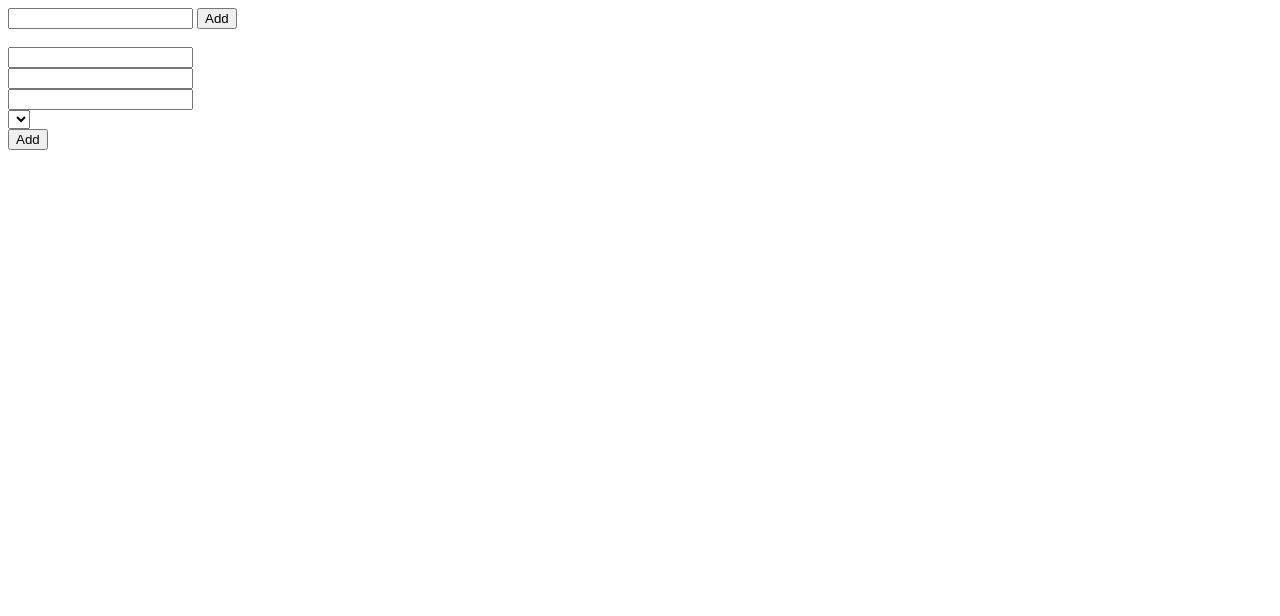
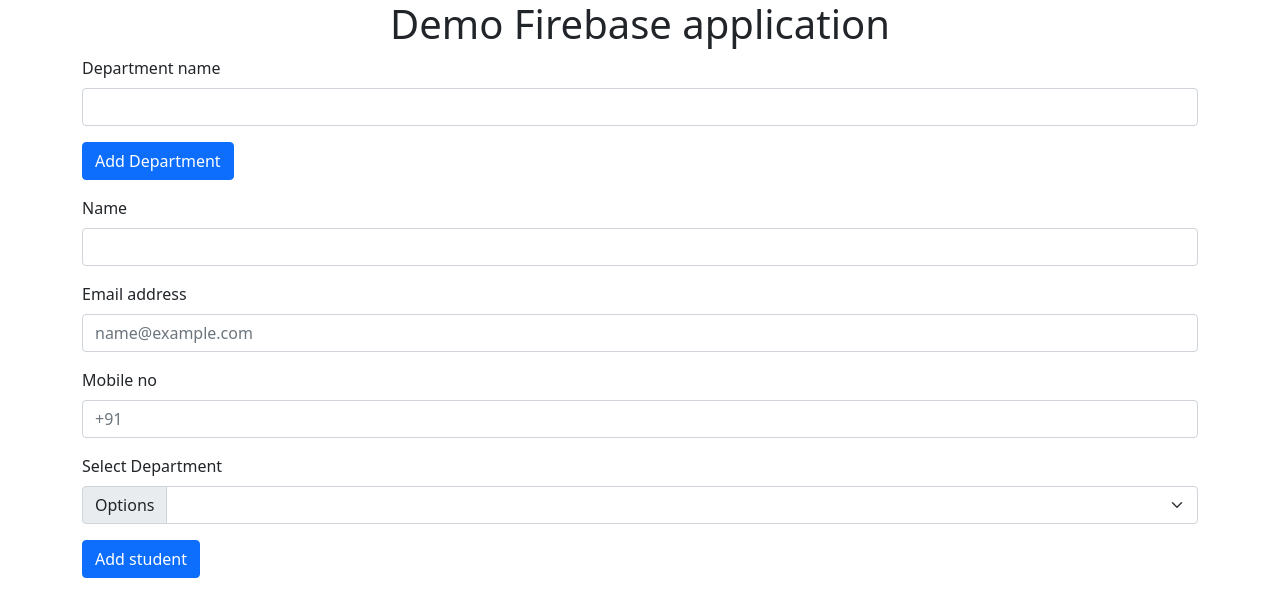
Before and after one commit to shraddhavijay/Firebase-web-Application, a plain HTML site: page Sample Web Application/index.html in a window 1280 px wide. Drawn offline with nearby package versions, Linux system fonts and the light colour scheme; no server answers.

Commit message:
completed

```diff
--- /dev/null
+++ b/Sample Web Application/functions.js
@@ -0,0 +1,49 @@
+// Initializing Firebase connection
+var firebaseConfig = {
+    apiKey: "AIzaSyCuBy1BA1RslttOA-Fgs_wK0x9_dsJdT70",
+    authDomain: "sakec-nosql-95813.firebaseapp.com",
+    databaseURL: "https://sakec-nosql-95813-default-rtdb.firebaseio.com",
+    projectId: "sakec-nosql-95813",
+    storageBucket: "sakec-nosql-95813.appspot.com",
+    messagingSenderId: "848629320357",
+    appId: "1:848629320357:web:cba362b33884ec34db5b4c",
+    measurementId: "G-2H2Y47K8S3"
+};
+firebase.initializeApp(firebaseConfig);
+var databaseReference = firebase.database().ref().child('Students_record');
+
+
+
+//This code snippet is use to fetch names of Departments in realtime
+var dropdown = document.getElementById("departmentDropdown");
+databaseReference.child('Departments').on('child_added', function (snapshot) {
+    var dept_name = snapshot.val();
+    var option = document.createElement("option");
+    option.text = dept_name;
+    option.val = snapshot.key;
+    dropdown.add(option);
+});
+
+
+//This code snippet is used to insert department
+function insertDepartment() {
+    var departmentInputField = document.getElementById("departmentInputField").value;
+    databaseReference.child('Departments').push(departmentInputField);
+}
+
+
+//This code snippet is used to insert student record
+function insertStudent() {
+    var dropdown = document.getElementById("departmentDropdown");
+    var s_name = document.getElementById("s_name").value;
+    var s_email = document.getElementById("s_email").value;
+    var s_mobile = document.getElementById("s_mobile").value;
+    deptId= dropdown.options[dropdown.selectedIndex].val;
+    studID= databaseReference.child('Students').push({
+        'name':s_name,
+        'email':s_email,
+        'mobile':s_mobile,
+        'deptId':deptId
+    }).getKey();
+    databaseReference.child('Departments_Students').child(deptId).push(studID);
+}
--- a/Sample Web Application/index.html
+++ b/Sample Web Application/index.html
@@ -1,70 +1,67 @@
 <!DOCTYPE html>
 <html>
+<head>
+    <script src="https://cdn.jsdelivr.net/npm/bootstrap@5.0.0-beta3/dist/js/bootstrap.bundle.min.js" integrity="sha384-JEW9xMcG8R+pH31jmWH6WWP0WintQrMb4s7ZOdauHnUtxwoG2vI5DkLtS3qm9Ekf" crossorigin="anonymous"></script>
+    <link href="https://cdn.jsdelivr.net/npm/bootstrap@5.0.0-beta3/dist/css/bootstrap.min.css" rel="stylesheet" integrity="sha384-eOJMYsd53ii+scO/bJGFsiCZc+5NDVN2yr8+0RDqr0Ql0h+rP48ckxlpbzKgwra6" crossorigin="anonymous">
 
+</head>
 <body>
-    <!-- Insert these scripts at the bottom of the HTML, but before you use any Firebase services -->
-
-    <!-- Firebase App (the core Firebase SDK) is always required and must be listed first -->
     <script src="https://www.gstatic.com/firebasejs/8.4.1/firebase-app.js"></script>
-
-    <!-- If you enabled Analytics in your project, add the Firebase SDK for Analytics -->
     <script src="https://www.gstatic.com/firebasejs/8.4.1/firebase-analytics.js"></script>
-
-    <!-- Add Firebase products that you want to use -->
-
     <script src="https://www.gstatic.com/firebasejs/8.4.1/firebase-database.js"></script>
 
-    <script>
-        // TODO: Replace the following with your app's Firebase project configuration
-        // For Firebase JavaScript SDK v7.20.0 and later, `measurementId` is an optional field
-        var firebaseConfig = {
-            apiKey: "AIzaSyCuBy1BA1RslttOA-Fgs_wK0x9_dsJdT70",
-            authDomain: "sakec-nosql-95813.firebaseapp.com",
-            databaseURL: "https://sakec-nosql-95813-default-rtdb.firebaseio.com",
-            projectId: "sakec-nosql-95813",
-            storageBucket: "sakec-nosql-95813.appspot.com",
-            messagingSenderId: "848629320357",
-            appId: "1:848629320357:web:cba362b33884ec34db5b4c",
-            measurementId: "G-2H2Y47K8S3"
-        };
-        // Initialize Firebase
-        firebase.initializeApp(firebaseConfig);
-        // Initialize databaseReference instance
-        var databaseReference = firebase.database().ref();
+    <div class="container-md">
+
+        <div class="jumbotron text-center">
+            <h1>Demo Firebase application</h1>
+          </div>
+
+    <form>
+        <div class="mb-3">
+            <label for="departmentInputField" class="form-label">Department name</label>
+            <input type="Text" class="form-control" id="departmentInputField" required>
+          </div>
+
+        <div class="col-auto">
+            <button type="submit" onClick='insertDepartment()' class="btn btn-primary mb-3">Add Department</button>
+        </div>
+
+    </form>
+
+    <form>
+        <div class="mb-3">
+            <label for="s_name" class="form-label">Name</label>
+            <input type="Text" class="form-control" id="s_name" required>
+          </div>
+          <div class="mb-3">
+            <label for="s_email" class="form-label">Email address</label>
+            <input type="email" class="form-control" id="s_email" placeholder="name@example.com" required>
+          </div>
+        <div class="mb-3">
+            <label for="s_mobile" class="form-label">Mobile no</label>
+            <input type="Text" class="form-control" id="s_mobile" placeholder="+91" required>
+          </div>
+
+          <div class="mb-3">
+
+            <label for="departmentDropdown" class="form-label">Select Department</label>
 
 
-        function insertDepartment() {
-            var department = document.getElementById("department").value;
-            databaseReference.child('departments').push(department);
-        }
+            <div class="input-group mb-3">
+                <label class="input-group-text" for="inputGroupSelect01">Options</label>
+                          <select class="form-select" id="departmentDropdown">
+                            </select>
+            </div>
+        </div>
+        <div class="col-auto">
+            <button type="submit" onClick='insertStudent()' class="btn btn-primary mb-3">Add student</button>
+        </div>
 
-    </script>
-
-    <FORM>
-        <INPUT Type=Text id="department">
-        <INPUT Type=Button Value="Add" onClick='insertDepartment()'>
-    </FORM>
-    <br>
-
-    <form>
-        <INPUT Type=Text id="s_name"><br>
-        <INPUT Type=Text id="s_email"><br>
-        <INPUT Type=Text id="s_mobile"><br>
-        <select id="department_List">
-        </select><br>
-        <INPUT Type=Button Value="Add" onClick=''>
     </form>
 
-    <script>
-        var x = document.getElementById("department_List");
-        databaseReference.child('departments').once('value', (snapshot) => {
-            snapshot.forEach((childSnapshot) => {
-              var childData = childSnapshot.val();
-              var option = document.createElement("option");
-              option.text = childData;
-              x.add(option);
-            });
-          });
-    </script>
+    <script src="functions.js"></script>
+</div>
+
 </body>
+
 </html>
```
Also changed, not shown: Functions Implementation/functions.js (+6 -2 lines), Functions Implementation/index.html (+1 -1 lines), Sample Web Application/function.js (deleted).
